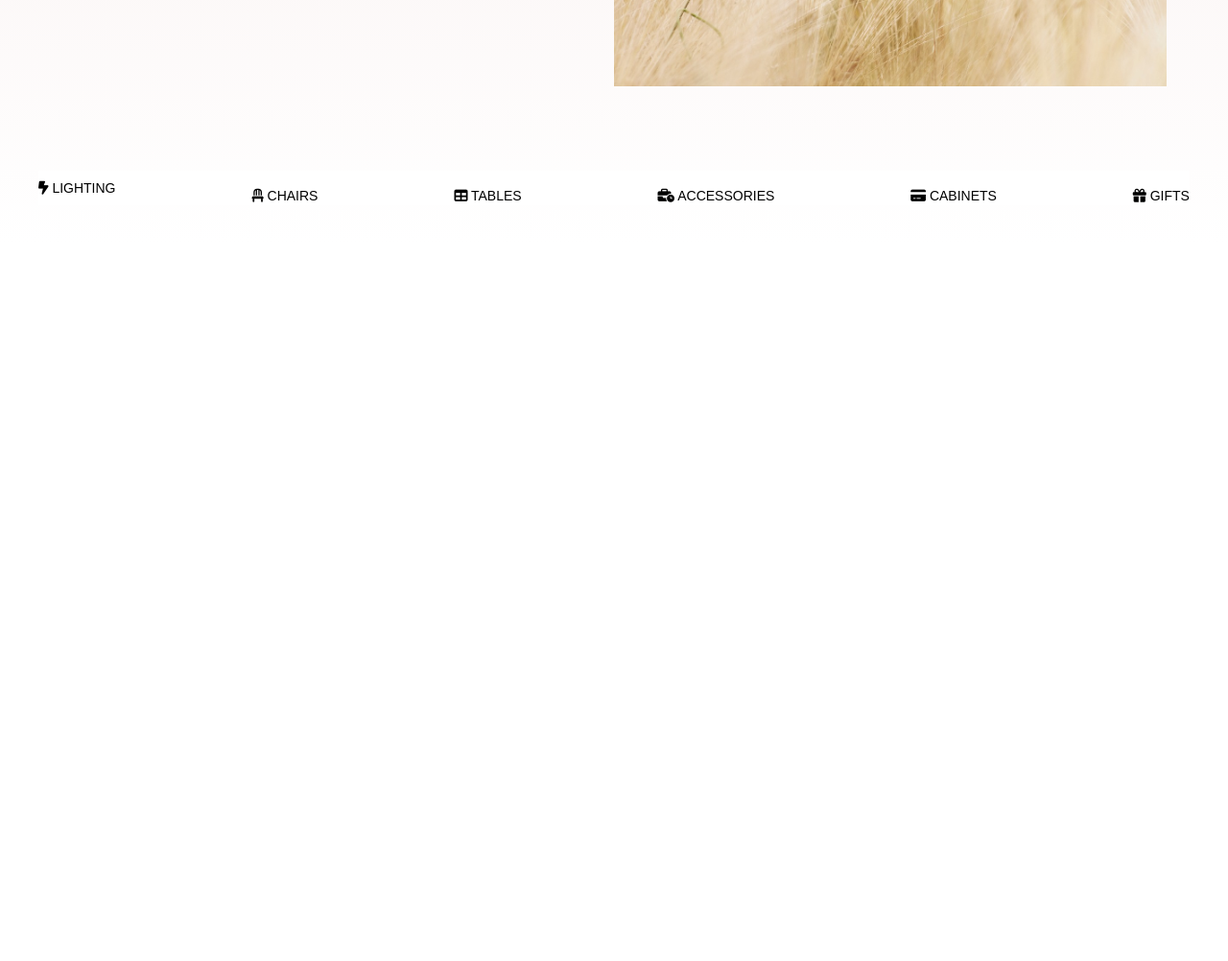
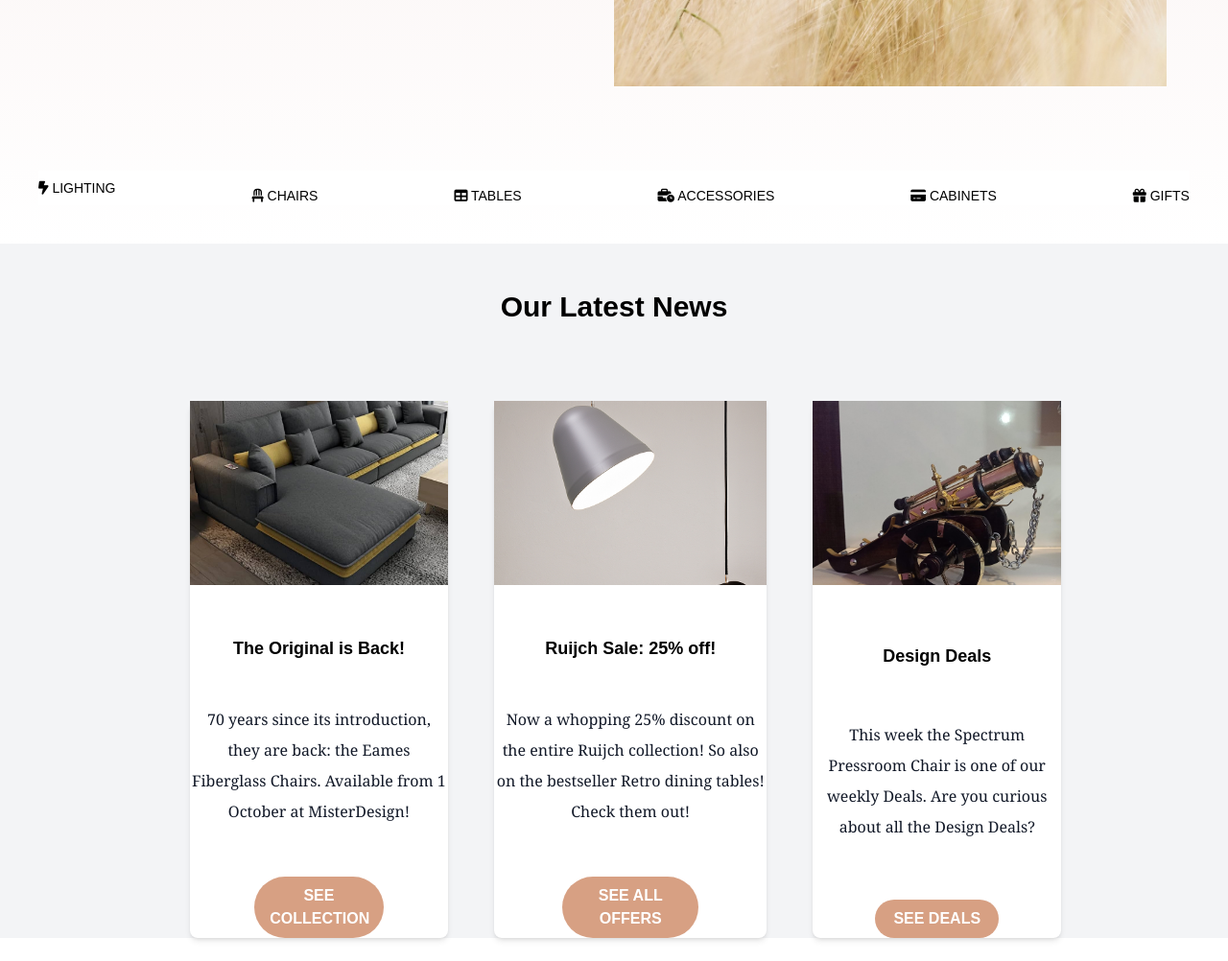
Before and after one commit to Sourav-Kumar007/Tailwind_project, a plain HTML site: page index.html in a window 1280 px wide. Shown: the part 509-1511 px from the top of the page at 96% size. Before the commit the page ends 800 px from the top, so only its background shows below. Drawn offline with nearby package versions, Linux system fonts and the light colour scheme.

Commit message:
Your commit message here

```diff
--- a/index.html
+++ b/index.html
@@ -39,11 +39,11 @@
         </header>
 
         <div class="mt-20 flex flex-col md:flex-row items-center md:items-start text-center md:text-left px-6 py-12">
-
             <div class="md:w-1/2">
                 <h1 class="tracking-tighter text-xs uppercase tracking-widest mb-4 font-bold">The Fritz Hansen</h1>
                 <h2 class="text-5xl font-bold mb-4">Ikebana Vase</h2>
-                <p class="max-w-md leading-relaxed text-gray-700 mb-6 pt-5">This special vase is named after the Japanese word for flower
+                <p class="max-w-md leading-relaxed text-gray-700 mb-6 pt-5">This special vase is named after the
+                    Japanese word for flower
                     arrangement, Ikebana. It is designed to honor and admire the entire flower, including the stem.</p>
                 <button class="bg-[#D7A083] text-white font-bold py-3 px-7 rounded-full">SEE COLLECTION</button>
             </div>
@@ -53,7 +53,8 @@
             </div>
         </div>
 
-        <div class="bg-[#FFFFFF] flex flex-col md:flex-row justify-between items-center space-y-4  md:space-x-12 mt-10 font-sans text-sm">
+        <div
+            class="bg-[#FFFFFF] flex flex-col md:flex-row justify-between items-center space-y-4  md:space-x-12 mt-10 font-sans text-sm">
             <div>
                 <i class="fa-solid fa-bolt-lightning"></i>
                 <a href="#">LIGHTING</a>
@@ -79,10 +80,39 @@
                 <a href="#">GIFTS</a>
             </div>
         </div>
-
-
     </main>
 
+    <div class="bg-gray-100 px-[150px] h-auto mb-6">
+        <div>
+            <p class="text-3xl font-bold text-center py-12"> Our Latest News </p>
+        </div>
+
+        <div class="flex flex-col  md:flex-row justify-between items-center mt-0 ml-6">
+            <div class="flex flex-col justify-between mt-8 md:bg-white shadow-md rounded-lg text-center mx-6 h-[35rem]">
+                <img src="/image/one.jpg.jpg" alt="chair" class="w-full h-48 object-cover mb-4 ">
+                <h3 class="font-bold text-lg mb-2"> The Original is Back! </h3>
+                <p class="font-serif text-gray-900 mb-4 leading-loose">70 years since its introduction, they are back: the Eames Fiberglass
+                    Chairs. Available from 1 October at MisterDesign!</p>
+                <button class="w-2/4 mx-auto bg-[#D7A083] rounded-full text-white font-bold py-2 px-4"> SEE COLLECTION </button>
+            </div>
+            <div class="flex flex-col justify-between mt-8 md:bg-white shadow-md rounded-lg text-center mx-6 h-[35rem]">
+                <img src="/image/two.jpg.png" alt="Lamp" class="w-full h-48 object-cover mb-4">
+                <h3 class="font-bold text-lg mb-2"> Ruijch Sale: 25% off! </h3>
+                <p class="font-serif text-gray-900 mb-4 leading-loose">Now a whopping 25% discount on the entire Ruijch collection! So also on
+                    the bestseller Retro dining tables! Check them out!</p>
+                <button class="w-2/4 mx-auto bg-[#D7A083] rounded-full text-white font-bold py-2 px-4"> SEE ALL OFFERS </button>
+            </div>
+            <div class="flex flex-col justify-between mt-8 md:bg-white shadow-md rounded-lg text-center mx-6 h-[35rem]">
+                <img src="/image/three.jpg.jpg" alt="Design Deals" class="w-full h-48 object-cover mb-4">
+                <h3 class="font-bold text-lg mb-2">Design Deals</h3>
+                <p class="font-serif text-gray-900 mb-4 leading-loose">This week the Spectrum Pressroom Chair is one of our weekly Deals. Are you
+                    curious about all the Design Deals?</p>
+                <button class="w-2/4 mx-auto bg-[#D7A083] text-white font-bold py-2 px-4 rounded-full">SEE DEALS</button>
+            </div>
+
+        </div>
+
+    </div>
 </body>
 
 </html>
```
Also changed, not shown: image/one.jpg.jpg (added), image/three.jpg.jpg (added), image/two.jpg.png (added).
